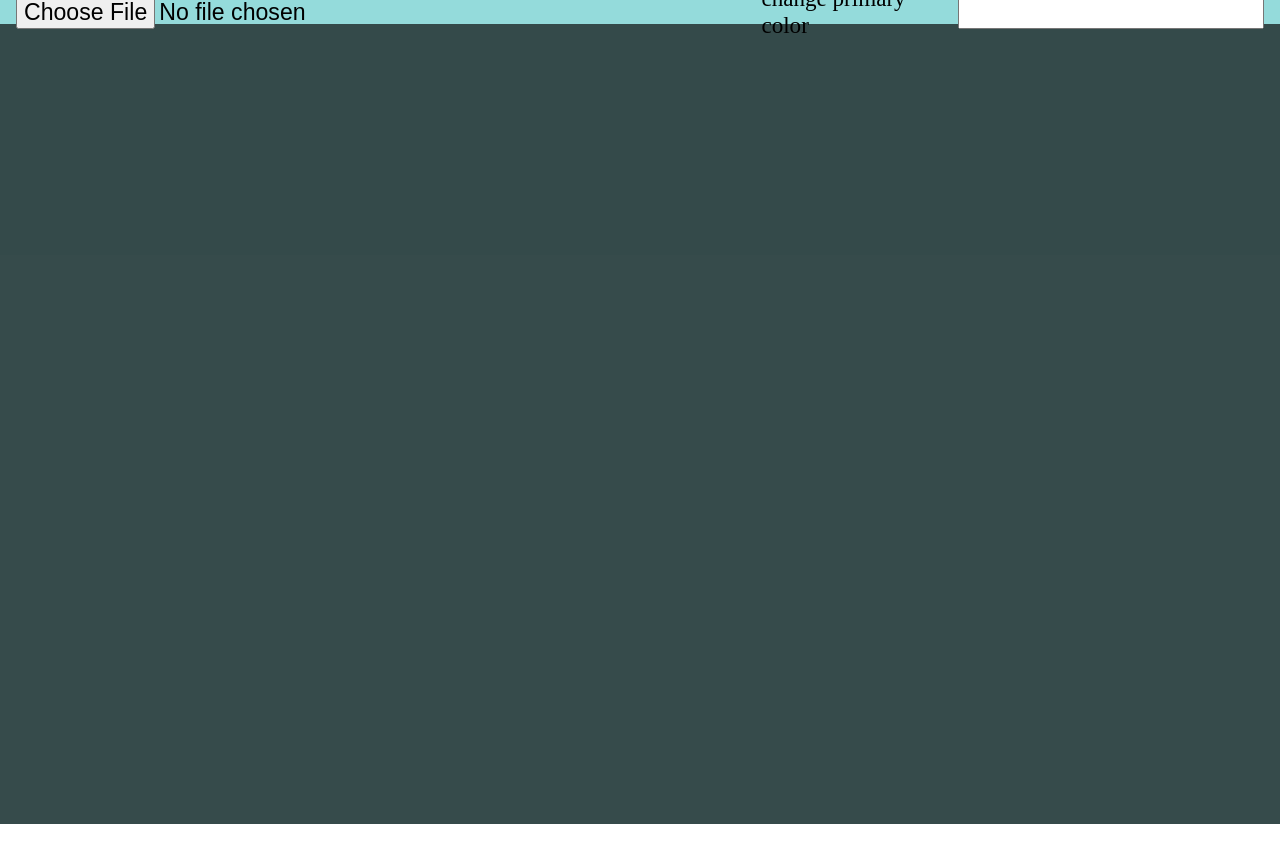
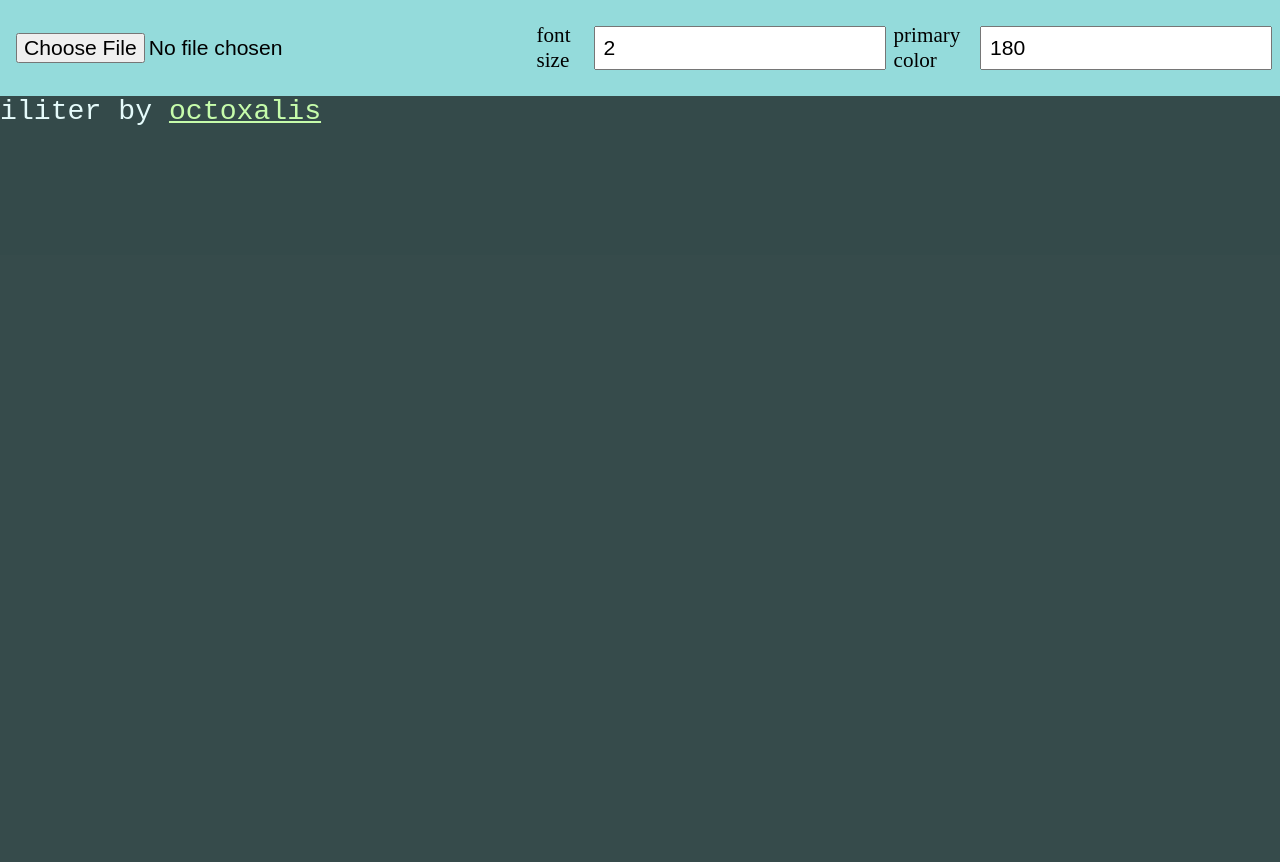
Before and after one commit to octoxalis/ilite, a website: page source/index.html in a window 1280 px wide. Before the commit the page ends 824 px from the top, so only its background shows below. Drawn offline with Linux system fonts and the light colour scheme.

Commit message:
font size select

```diff
--- a/source/font.css
+++ b/source/font.css
@@ -1,22 +1,24 @@
 /*=== FONT ===*/
 :root
 {
-  --BASE_U_n:     14;      /* font base unit */
-  --BASE_MIN_n:   1.5;
+  --BASE_U_n:     16;      /* font base unit */
+  --BASE_MIN_n:   1.2;
   --SCREEN_MIN_n: 400;
   --SCREEN_MAX_n: 1600;
 
 
 
-  --font_size:calc( ( var(--BASE_U_n) * var(--BASE_MIN_n) * 1px )
+  --FONT_SIZE:calc( ( var(--BASE_U_n) * var(--BASE_MIN_n) * 1px )
                      + ( var(--BASE_U_n) * var(--BASE_MIN_n) * 2 - ( var(--BASE_U_n) * var(--BASE_MIN_n ) ) )
                      * ( 100vw - (var(--SCREEN_MAX_n) * 1px) )
                      / ( var(--SCREEN_MAX_n) - var(--SCREEN_MIN_n) )
                    );
-  --font_u:calc( var(--font_size) * 1 ); /* font unit - can be adjusted */
+  --FONT_U:calc( var(--FONT_SIZE) * 1 ); /* font unit - can be adjusted */
 
-  --font_body: `'Droid Sans', system-ui, -apple-system, BlinkMacSystemFont, 'Segoe UI', Roboto, Oxygen, Ubuntu, Cantarell, Helvetica Neue, sans-serif`;
-  --font_mono: `'JetBrains Mono Light', system-ui, -apple-system, BlinkMacSystemFont, 'Ubuntu Mono', 'Liberation Mono', 'Courier New', Courier, monospace`;
+  --FONT_BODY: `'Droid Sans', system-ui, -apple-system, BlinkMacSystemFont, 'Segoe UI', Roboto, Oxygen, Ubuntu, Cantarell, Helvetica Neue, sans-serif`;
+  --FONT_MONO: `'JetBrains Mono Light', system-ui, -apple-system, BlinkMacSystemFont, 'Ubuntu Mono', 'Liberation Mono', 'Courier New', Courier, monospace`;
+
+  --size_ratio: 2;
 }
 
 
@@ -24,7 +26,7 @@
 /*=== FAMILY ===*/
 
 body,
-__                     {font-family:var(--font_body)}
+__                     {font-family:var(--FONT_BODY)}
 
 
 
@@ -34,12 +36,8 @@ body,
 body *,
 body *:before,
 body *:after,
-__                     {font-size:calc( var(--font_u)  * var(--size_ratio) )}
+__                     {font-size:calc( var(--FONT_U) * var(--size_ratio) )}
 
-
-body,
-body *,
-__                     {--size_ratio:1.5}
 
 
 
@@ -49,7 +47,7 @@ __                     {--size_ratio:1.5}
 
 body,
 body *,
-__                     {font-weight:400}
+__                     {font-weight:300}
 
 
 
--- a/source/ilite.css
+++ b/source/ilite.css
@@ -1,7 +1,7 @@
 /*
 code,
 code *,
-__                     {font-family:var(--font_mono)}
+__                     {font-family:var(--FONT_MONO)}
 */
 
 
@@ -11,6 +11,8 @@ code
   display: block;
   margin: 0;
   padding: 0;
+  width: 100vw;
+  min-height: 100vh;
   color: hsla(var(--c_hue_h) var(--c_sat_hi_2) var(--c_lum_hi_4)/1);
   background: hsla(var(--c_hue_h) var(--c_sat_lo_2) var(--c_lum_lo_3)/.9);
   white-space: pre;
@@ -21,7 +23,6 @@ code > ol
 {
   display: flex;
   flex-direction: column;
-  /*min-height: 1em;*/
 }
 
 code li::marker
--- a/source/index.css
+++ b/source/index.css
@@ -8,12 +8,19 @@
 
   #input
   {
+    --size_ratio: 1.5;
+
     display: flex;
     place-items:center;
-    padding: 0 1rem;
+    padding: .5rem;
     width: 100%;
-    height: 3vh;
+    height: 6rem;
     background: hsla(var(--c_hue_h) var(--c_sat_ne) var(--c_lum_hi_2)/1);
+  }
+
+  #input > *
+  {
+    padding: .5rem;
   }
 
   #file_select
@@ -25,8 +32,7 @@
     flex-basis: 10%;
   }
 
-  code
+  a
   {
-    width: 100vw;
-    height: 100vh;
+    color: var(--c_ilite_12);
   }
--- a/source/index.html
+++ b/source/index.html
@@ -13,11 +13,12 @@
 <body class="body">
   <div id="input">
     <input id="file_select" type="file"/>
-    <label for="color_select">change primary color</label>
-    <input id="color_select" type="number" pattern="[1-9][0-9]{0,2}"/>
+    <label for="font_select">font size</label>
+    <input id="font_select" type="number" pattern="[0-9]\.?[0-9]{0,2}" step=".1" value="2" />
+    <label for="color_select">primary color</label>
+    <input id="color_select" type="number" pattern="[1-9][0-9]{0,2}"  step="6" value="180" />
   </div>
-  <code id="code">
-  </code>
+  <code id="code">iliter by <a href="https://github.com/octoxalis/iliter">octoxalis</a></code>
   <script src="JS.js" defer></script>
   <script src="ilite.js" defer></script>
   <script src="index.js" defer></script>
--- a/source/index.js
+++ b/source/index.js
@@ -143,6 +143,26 @@ void function
       }
     )
 
+  const font_e =
+    document
+      .querySelector('#font_select')
+      font_e
+    .addEventListener
+    (
+      'input',
+      () =>
+      {
+        document
+          .documentElement
+          .style
+          .setProperty
+          (
+            '--size_ratio',
+            font_e.value
+          )
+      }
+    )
+
   const color_e =
     document
       .querySelector('#color_select')
```
Also changed, not shown: README.md.
